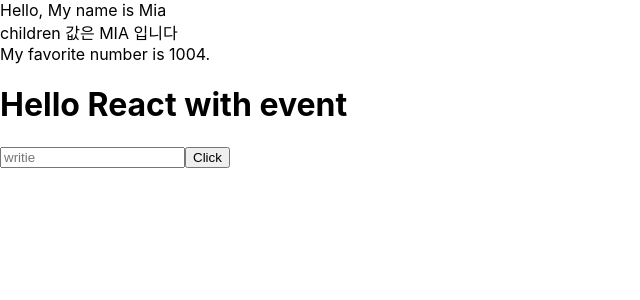
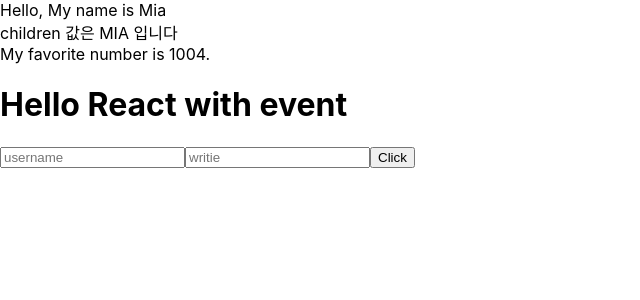
Before and after one commit to cocoball200/study-react, a React (Create React App) app: page / in a window 1280 px wide. Shown: the top 300 px of the page, without its empty margins (0-640 px from the left). Built offline with nearby package versions, Linux system fonts and the light colour scheme.

Commit message:
onPressKey excute

```diff
--- a/src/EventPractice.js
+++ b/src/EventPractice.js
@@ -2,22 +2,31 @@ import React, { Component } from 'react';
 
 class EventPractice extends Component {
     state = {
+        username: '',
         message: ''
     }
 
     handleChange = (e) => {
-        alert(this.state.message)
         this.setState({
-            message: e.target.value
+            [e.target.name]: e.target.value
         });
     }
 
     handleClick = () => {
-        alert(this.state.message)
+        alert(this.state.username + ':' + this.state.message)
         this.setState({
+            username: '',
             message: ''
         })
     }
+
+    handleKeyPress = (e) => {
+        if (e.key === 'Enter') {
+            this.handleClick();
+        }
+    }
+
+
 
     render() {
         return (
@@ -25,10 +34,18 @@ class EventPractice extends Component {
                 <h1>Hello React with event</h1>
                 <input
                     type='text'
+                    name='username'
+                    placeholder='username'
+                    value={this.state.username}
+                    onChange={this.handleChange}
+                />
+                <input
+                    type='text'
                     name='message'
                     placeholder='writie'
                     value={this.state.message}
                     onChange={this.handleChange}
+                    onKeyPress={this.handleKeyPress}
                 />
                 <button onClick={this.handleClick}>Click</button>
             </div>
```
Also changed, not shown: 1 other file (tests, documents, lock files or other folders).
